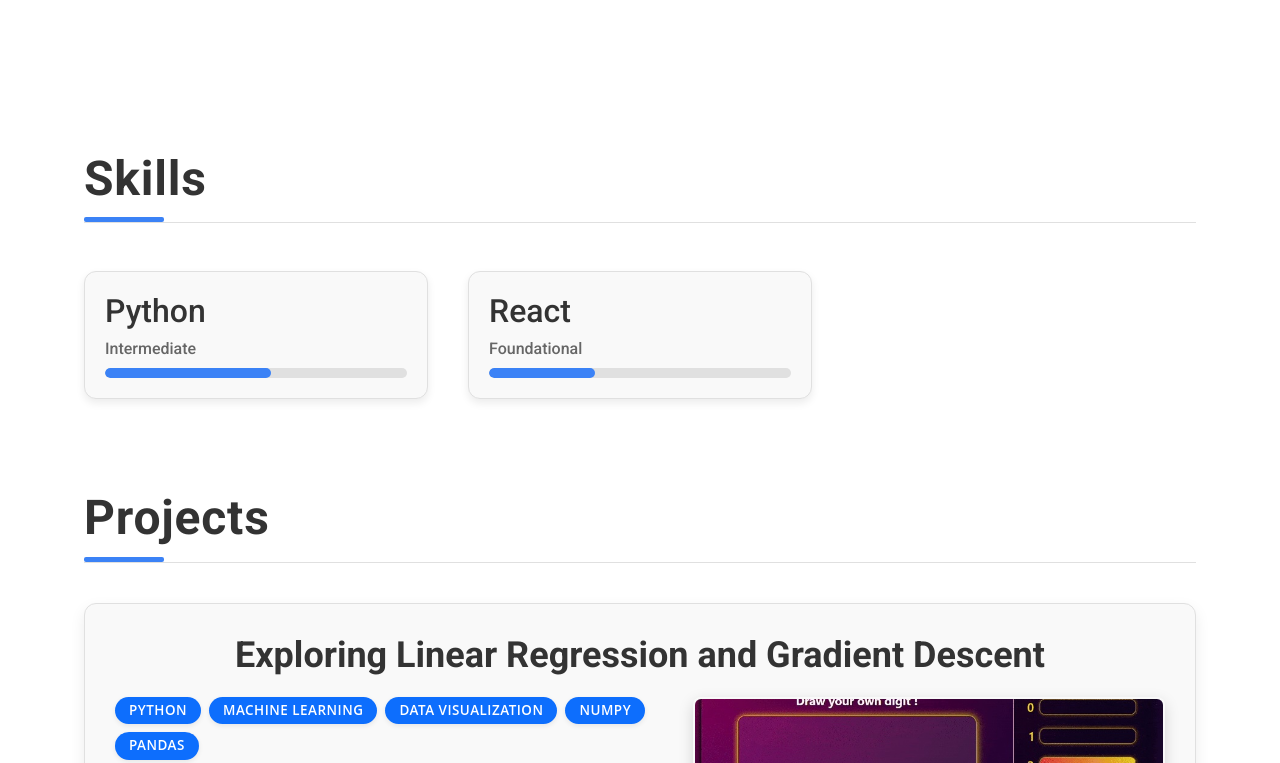
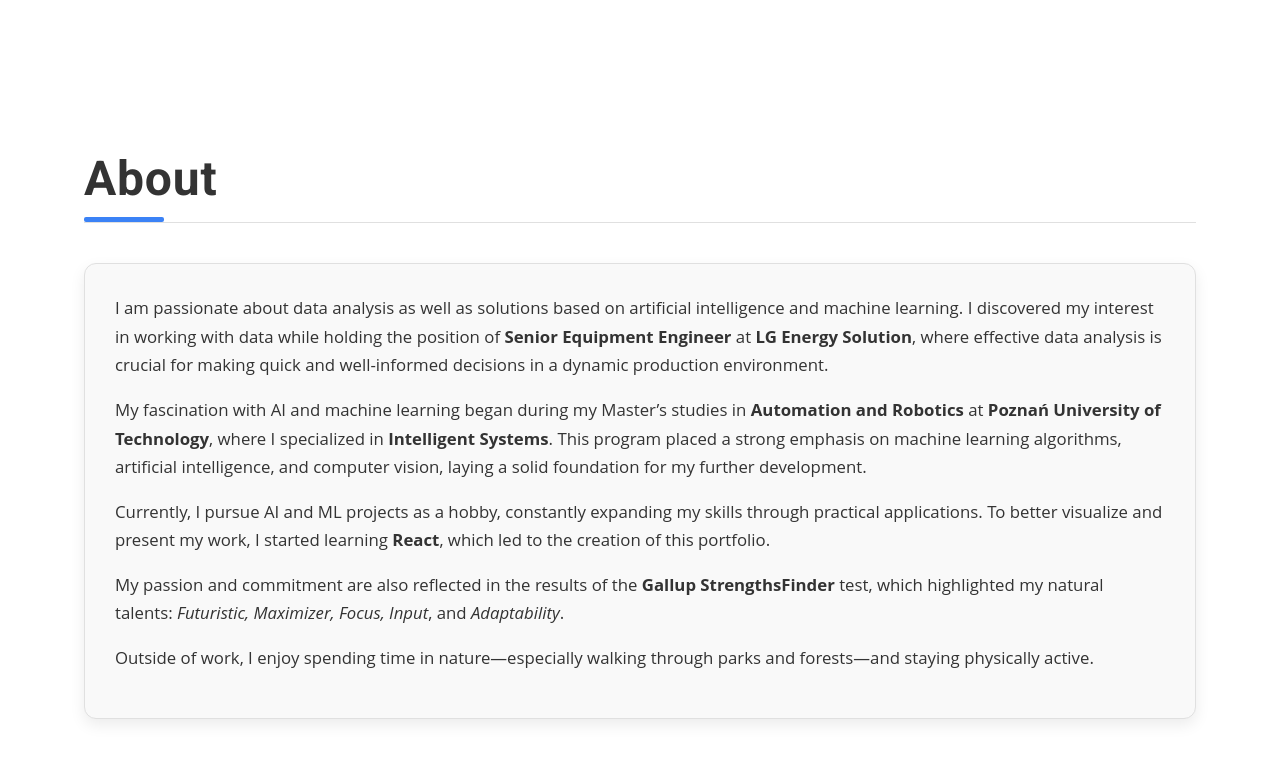
Before and after one commit to Oleksy1121/ml-engineer-portfolio, a React (Create React App) app in the folder frontend/: page / in a window 1280 px wide. Shown: the part 537-1300 px from the top of the page. Built offline with nearby package versions, Linux system fonts and the light colour scheme.

Commit message:
feat: implement about section

```diff
--- /dev/null
+++ b/frontend/src/components/About/index.js
@@ -0,0 +1,42 @@
+import React from "react"
+import { AboutCard, AboutContainer } from "./styles"
+
+function About() {
+  return (
+    <AboutContainer id="about">
+      <h1 className="section-title">About</h1>
+
+      <AboutCard className="app-card">
+        <p>
+          I am passionate about data analysis as well as solutions based on artificial intelligence and machine
+          learning. I discovered my interest in working with data while holding the position of{" "}
+          <strong>Senior Equipment Engineer</strong> at <strong>LG Energy Solution</strong>, where effective data
+          analysis is crucial for making quick and well-informed decisions in a dynamic production environment.
+        </p>
+        <p>
+          My fascination with AI and machine learning began during my Master’s studies in{" "}
+          <strong>Automation and Robotics</strong> at <strong>Poznań University of Technology</strong>, where I
+          specialized in <strong>Intelligent Systems</strong>. This program placed a strong emphasis on machine learning
+          algorithms, artificial intelligence, and computer vision, laying a solid foundation for my further
+          development.
+        </p>
+        <p>
+          Currently, I pursue AI and ML projects as a hobby, constantly expanding my skills through practical
+          applications. To better visualize and present my work, I started learning <strong>React</strong>, which led to
+          the creation of this portfolio.
+        </p>
+        <p>
+          My passion and commitment are also reflected in the results of the <strong>Gallup StrengthsFinder</strong>{" "}
+          test, which highlighted my natural talents: <em>Futuristic, Maximizer, Focus, Input</em>, and{" "}
+          <em>Adaptability</em>.
+        </p>
+        <p>
+          Outside of work, I enjoy spending time in nature—especially walking through parks and forests—and staying
+          physically active.
+        </p>
+      </AboutCard>
+    </AboutContainer>
+  )
+}
+
+export default About
--- /dev/null
+++ b/frontend/src/components/About/styles.js
@@ -0,0 +1,13 @@
+import styled from "styled-components"
+
+export const AboutContainer = styled.div`
+  width: 100%;
+`
+
+export const AboutCard = styled.div`
+  color: var(--color-primary-text);
+  line-height: 1.7;
+  font-size: 1.05em;
+  font-family: var(--font-secondary);
+  text-align: left;
+`
--- a/frontend/src/components/Navbar/index.js
+++ b/frontend/src/components/Navbar/index.js
@@ -26,20 +26,20 @@ function TopNavbar() {
         <Navbar.Toggle aria-controls="navbar-nav" />
         <Navbar.Collapse id="navbar-nav" className="justify-content-between">
           <Nav className="mx-auto">
-            <StyledNavLink className="nav-link" as={NavHashLink} to="/#portfolio">About</StyledNavLink>
+            <StyledNavLink className="nav-link" as={NavHashLink} to="/#about">About</StyledNavLink>
             <StyledNavLink className="nav-link" as={NavHashLink} to="/#skills">Skills</StyledNavLink>
             <StyledNavLink className="nav-link" as={NavHashLink} to="/#projects">Projects</StyledNavLink>
             <StyledNavLink className="nav-link" as={NavHashLink} to="/#contact">Contact</StyledNavLink>
           </Nav>
 
           <div className="d-flex align-items-center gap-3">
-            <SocialIconLink href="mailto:your_email@example.com" target="_blank" rel="noopener noreferrer">
+            <SocialIconLink href="mailto:m.oleszczyk@o2.pl" target="_blank" rel="noopener noreferrer">
               <FaEnvelope size={22} />
             </SocialIconLink>
-            <SocialIconLink href="https://linkedin.com/in/your_linkedin_profile" target="_blank" rel="noopener noreferrer">
+            <SocialIconLink href="https://www.linkedin.com/in/marcin-o-2aaa75208/" target="_blank" rel="noopener noreferrer">
               <FaLinkedinIn size={22} />
             </SocialIconLink>
-            <SocialIconLink href="https://github.com/your_github_profile" target="_blank" rel="noopener noreferrer">
+            <SocialIconLink href="https://github.com/Oleksy1121" target="_blank" rel="noopener noreferrer">
               <FaGithub size={22} />
             </SocialIconLink>
             <ThemeToggleButton onClick={toggleTheme}>
--- a/frontend/src/components/Portfolio/index.js
+++ b/frontend/src/components/Portfolio/index.js
@@ -4,11 +4,13 @@ import Home from '../Home'
 import Skills from '../Skills'
 import Projects from '../Projects'
 import Contact from '../Contact'
+import About from '../About'
 
 function Portfolio() {
   return (
     <PortfolioContainer id='portfolio'>
       <Home></Home>
+      <About></About>
       <Skills></Skills>
       <Projects></Projects>
       <Contact></Contact>
```
